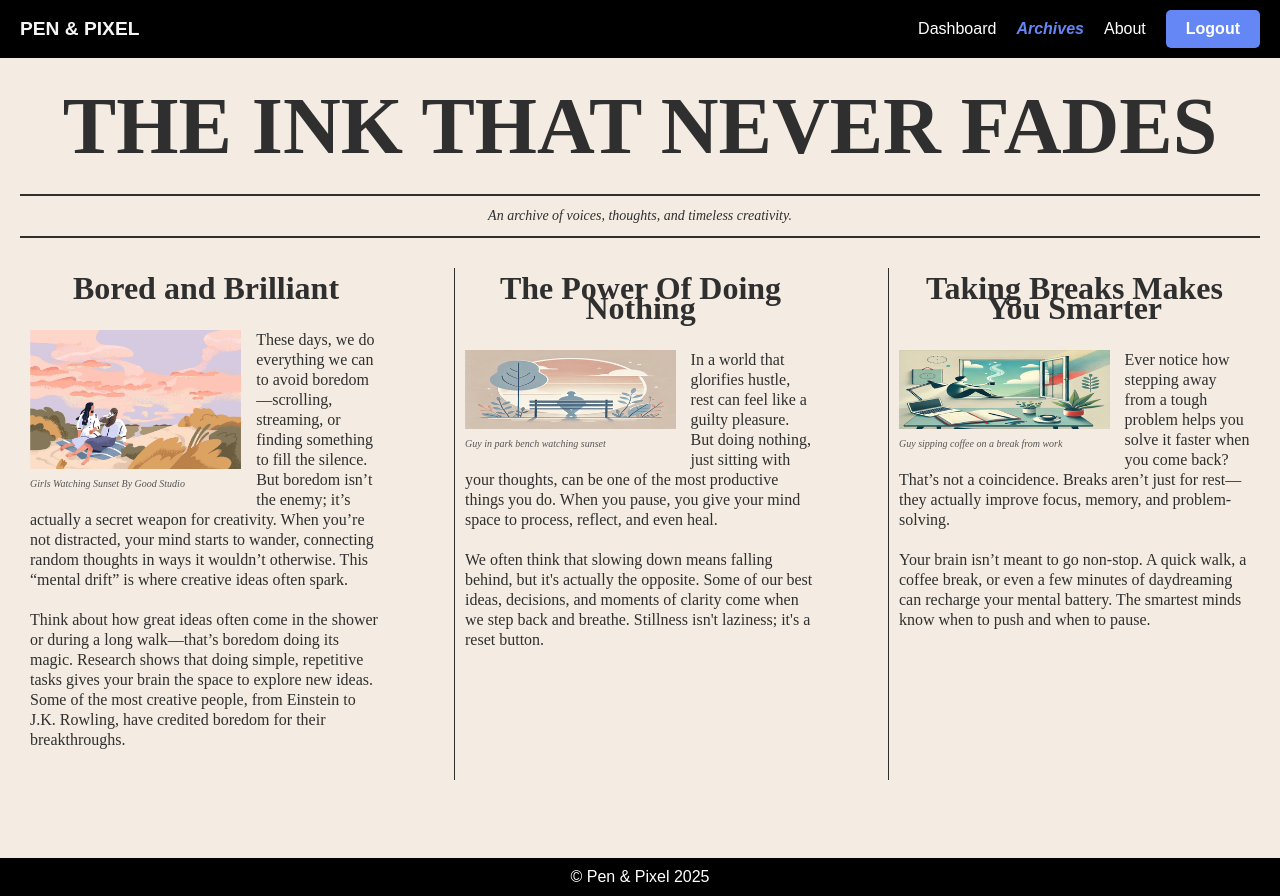
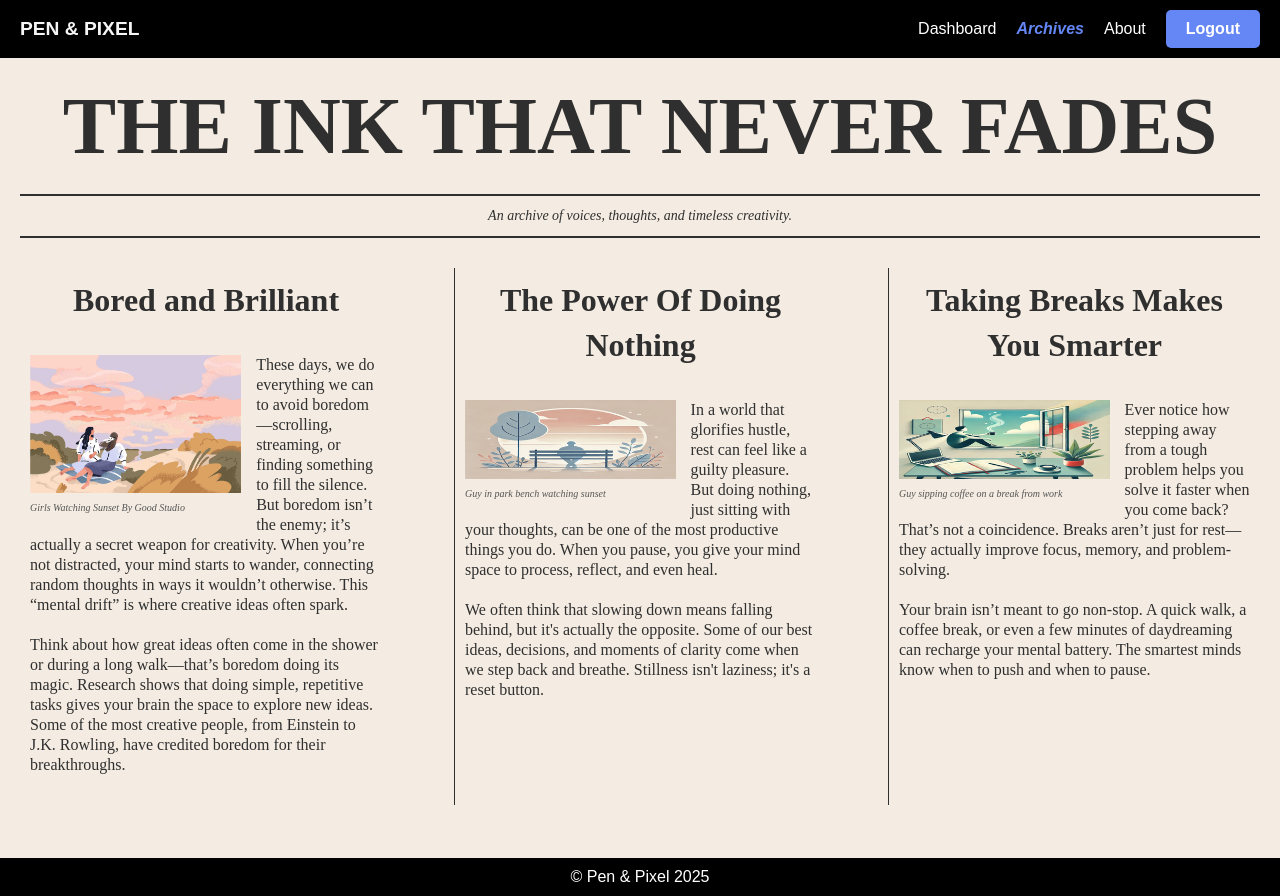
Before and after one commit to Enebeli/phase-2-webapp, a Next.js app: page /archives in a window 1280 px wide. Built offline with nearby package versions, Linux system fonts and the light colour scheme.

Commit message:
Headline wrap spacing
Added line height to space the headline if it wraps

```diff
--- a/app/archives/archives.css
+++ b/app/archives/archives.css
@@ -59,6 +59,7 @@
   font-weight: bold;
   font-size: 32px;
   text-align: center;
+  line-height: 1.4;
   margin-bottom: 32px;
 }
 
```
